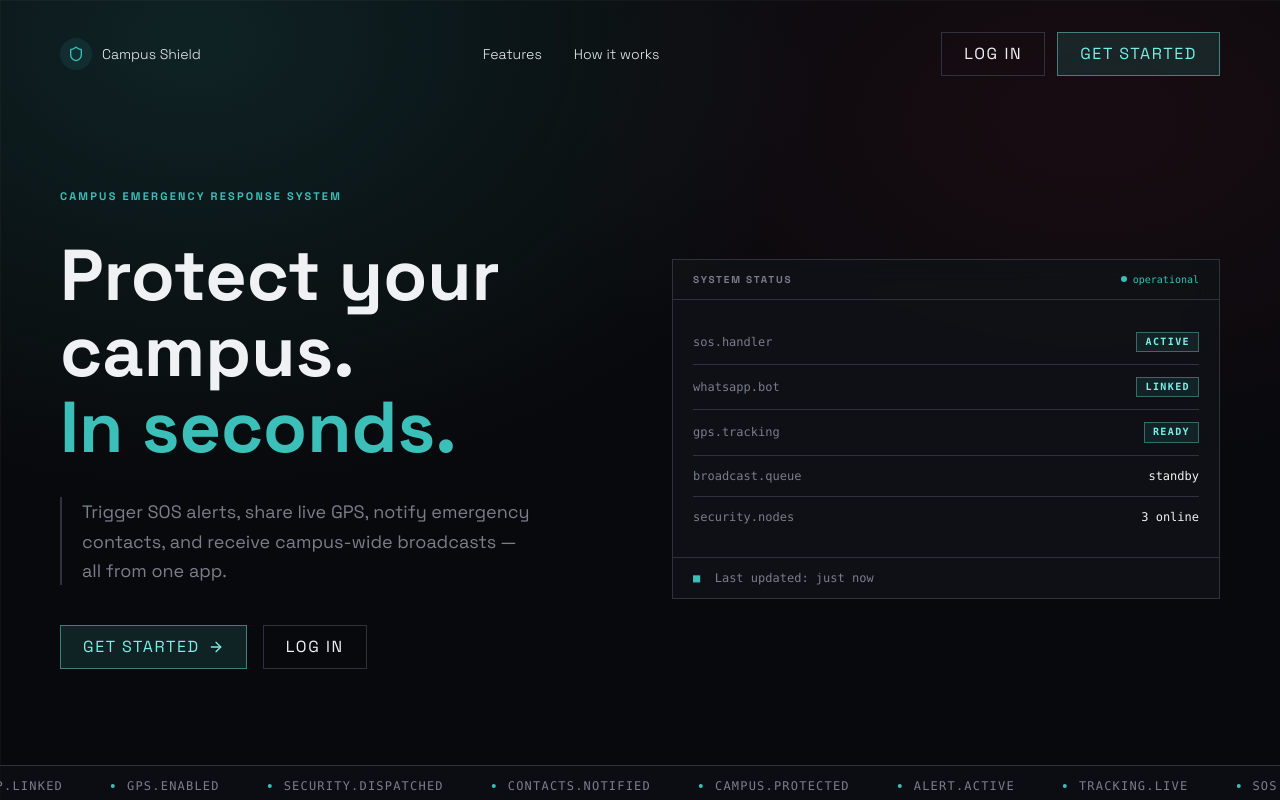
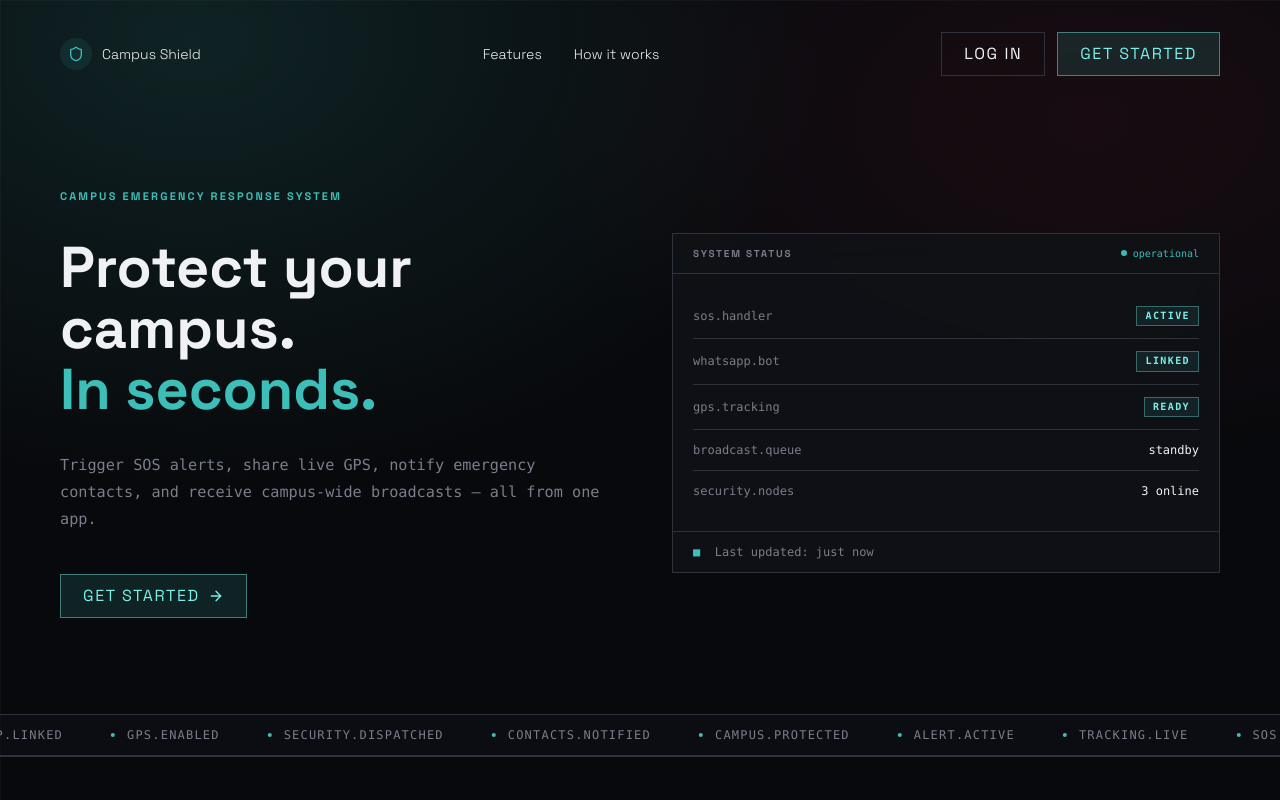
Before and after one commit to heyrapto/campus-secured, a Next.js app: page / in a window 1280 px wide. Shown: the top 800 px of the page. Built offline with nearby package versions, Linux system fonts and the light colour scheme; no server answers; a web font is replaced by a local one.

Commit message:
feat: code clean ups

```diff
--- a/app/globals.css
+++ b/app/globals.css
@@ -12,6 +12,7 @@
   --cs-teal-bright:  #7aeee7;
   --cs-red:          #e8365d;
   --cs-red-bright:   #ff6b8a;
+   --cs-accent: #4fb8b2;
 }
 
 @theme inline {
@@ -80,10 +81,6 @@ button, input, select, textarea { font: inherit; }
     text-transform: uppercase;
     transition: background 0.2s, box-shadow 0.2s;
     cursor: pointer;
-  }
-  .cs-btn-primary:hover:not(:disabled) {
-    background: rgba(59, 191, 184, 0.24);
-    box-shadow: 0 0 18px rgba(59, 191, 184, 0.28);
   }
   .cs-btn-primary:disabled {
     opacity: 0.45;
--- a/components/Dashboard.tsx
+++ b/components/Dashboard.tsx
@@ -46,7 +46,6 @@ export default function Dashboard() {
           {/* Logo */}
           <div className="flex items-center gap-2">
             <Shield className="w-4 h-4 text-[var(--cs-teal)]" />
-
             <span
               className="text-sm font-bold tracking-wide text-[var(--cs-text)]"
               style={{ fontFamily: 'var(--font-display)' }}
--- a/components/Landing.tsx
+++ b/components/Landing.tsx
@@ -91,15 +91,16 @@ function Ticker() {
   );
 }
 
-function HeroSection({ onRegister, onLogin }: { onRegister: () => void; onLogin: () => void }) {
+function HeroSection({ onRegister }: { onRegister: () => void; onLogin: () => void }) {
   return (
     <section className="cs-container py-24 grid md:grid-cols-2 gap-16 items-center">
+
       {/* Left copy */}
       <div className="space-y-8">
         <div className="cs-accent-label">Campus Emergency Response System</div>
 
         <h2
-          className="text-5xl md:text-[4.5rem] leading-[1.06] font-extrabold text-[var(--cs-text)]"
+          className="text-[clamp(2.4rem,4.5vw,4.1rem)] max-sm:text-[clamp(2.25rem,10vw,3.25rem)] leading-[1.06] font-extrabold text-[var(--cs-text)]"
           style={{ fontFamily: 'var(--font-display)' }}
         >
           Protect your campus.
@@ -107,18 +108,13 @@ function HeroSection({ onRegister, onLogin }: { onRegister: () => void; onLogin:
           <span style={{ color: 'var(--cs-teal)' }}>In seconds.</span>
         </h2>
 
-        <div className="border-l-2 border-[var(--cs-border)] pl-5 space-y-3">
-          <p className="text-lg text-[var(--cs-muted)] leading-relaxed max-w-md">
+          <p className="mt-8 max-w-[620px] font-mono text-[0.95rem] leading-[1.8] text-[var(--cs-muted)] max-sm:text-[0.86rem]">
             Trigger SOS alerts, share live GPS, notify emergency contacts, and receive campus-wide broadcasts — all from one app.
           </p>
-        </div>
 
         <div className="flex flex-wrap gap-4 pt-2">
           <button onClick={onRegister} className="cs-btn-primary">
             Get Started <ArrowRight className="w-4 h-4" />
-          </button>
-          <button onClick={onLogin} className="cs-btn-ghost">
-            Log In
           </button>
         </div>
       </div>
```
